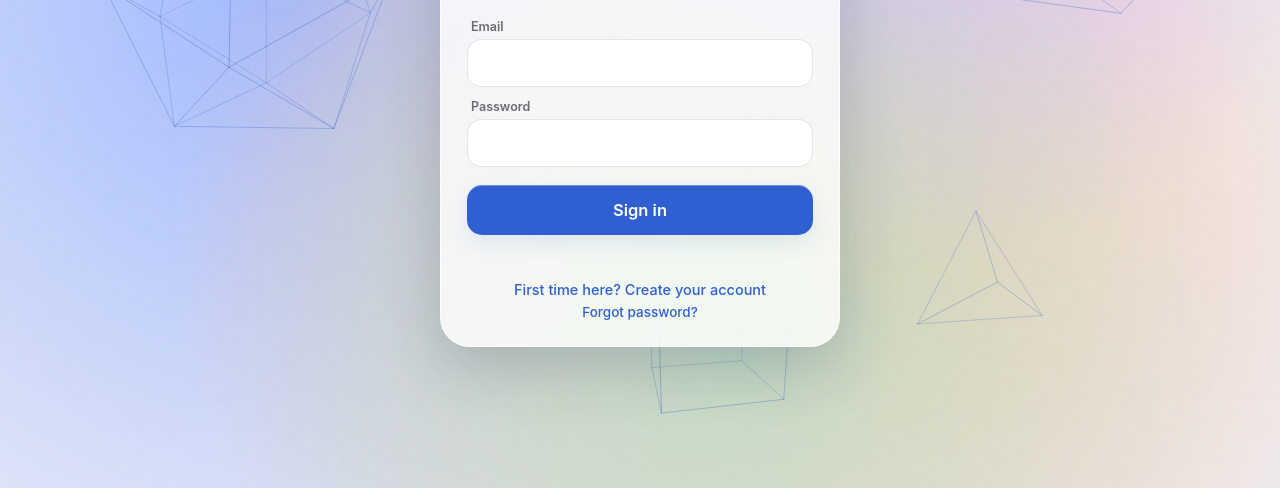
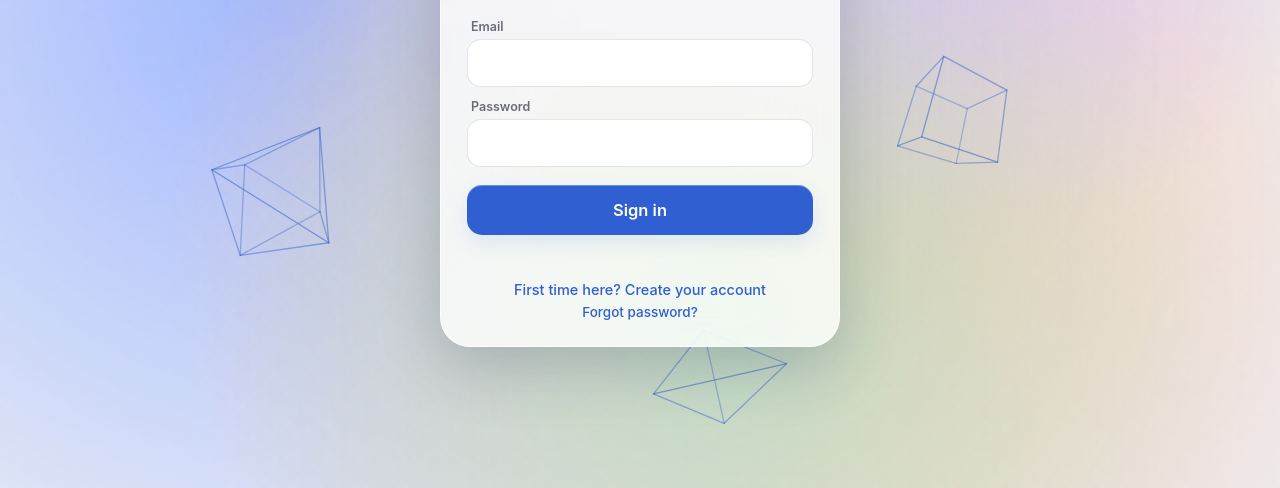
Before and after one commit to petercunningham69/petes-notes, a plain HTML site: page index.html in a window 1280 px wide. Shown: the part 312-800 px from the top of the page. Drawn offline with Linux system fonts and the light colour scheme.

Commit message:
Wireframe shapes appear at random places, fade in and out, and are a little bolder
Co-Authored-By: Claude Opus 5.5 <noreply@anthropic.com>
Claude-Session: https://claude.ai/code/session_01EkPWWeW2AGSE4Sg7Mbbu7k

```diff
--- a/app.js
+++ b/app.js
@@ -346,14 +346,32 @@ ambient = (() => {
   const OCTA = solid(perms(1, 0, 0).flatMap(v => pm(v)));
   const CUBE = solid(pm([1, 1, 1]));
   const TETRA = solid([[1, 1, 1], [1, -1, -1], [-1, 1, -1], [-1, -1, 1]]);
-  // where each shape floats (fractions of the window), how far it wanders, its size and spin (radians a second)
-  const FLOAT = [
-    { s: ICOSA, cx: .14, cy: .3, ax: .06, ay: .1, T: 70, size: .17, rx: .05, ry: .08, rz: .02, p: 0 },
-    { s: CUBE, cx: .5, cy: .78, ax: .08, ay: .06, T: 84, size: .12, rx: .07, ry: .04, rz: .05, p: 1.3 },
-    { s: DODECA, cx: .84, cy: .26, ax: .05, ay: .09, T: 96, size: .19, rx: .03, ry: .06, rz: .03, p: 2.4 },
-    { s: OCTA, cx: .38, cy: .2, ax: .07, ay: .05, T: 77, size: .09, rx: .09, ry: .05, rz: .04, p: 3.6 },
-    { s: TETRA, cx: .78, cy: .8, ax: .06, ay: .07, T: 66, size: .1, rx: .06, ry: .09, rz: .03, p: 4.7 }
-  ];
+  // Each shape appears at a random spot, drifts and turns for a minute or so, fades out,
+  // then a new random shape fades in somewhere else, so the background never repeats
+  const SOLIDS = [ICOSA, DODECA, OCTA, CUBE, TETRA];
+  const rnd = (a, b) => a + Math.random() * (b - a);
+  const slots = Array.from({ length: 5 }, () => ({}));
+  const FADE = 7;
+  function spawn(slot, t, initial) {
+    const others = slots.filter(o => o !== slot && o.s);
+    const free = SOLIDS.filter(sd => !others.some(o => o.s === sd));
+    slot.s = (free.length ? free : SOLIDS)[Math.floor(Math.random() * (free.length || SOLIDS.length))];
+    let best = null, bestD = -1;
+    for (let k = 0; k < 40; k++) {
+      const cx = rnd(.06, .94), cy = rnd(.08, .92);
+      const d = others.length ? Math.min(...others.map(o => Math.hypot((o.cx + o.vx * (t - o.born) - cx) * 1.6, o.cy + o.vy * (t - o.born) - cy))) : 1;
+      if (d > bestD) { best = [cx, cy]; bestD = d; }
+      if (d > .38) break;
+    }
+    [slot.cx, slot.cy] = best;
+    const dir = rnd(0, 2 * Math.PI), speed = rnd(.0008, .0018);
+    slot.vx = Math.cos(dir) * speed; slot.vy = Math.sin(dir) * speed;
+    slot.size = rnd(.07, .17);
+    slot.rx = rnd(.03, .1) * (Math.random() < .5 ? -1 : 1); slot.ry = rnd(.03, .1) * (Math.random() < .5 ? -1 : 1); slot.rz = rnd(.01, .05);
+    slot.p = rnd(0, 2 * Math.PI);
+    slot.life = rnd(50, 85);
+    slot.born = initial ? t - rnd(FADE, slot.life * .7) : t;
+  }
   let dpr = 1;
   function sizeShapes() {
     dpr = Math.min(1.5, window.devicePixelRatio || 1);
@@ -365,11 +383,16 @@ ambient = (() => {
     sx.clearRect(0, 0, W, H);
     if (!movingOn()) return;
     const t = (now - t0) / 1000, base = Math.min(W, H), [r, g, b] = wire;
-    sx.lineWidth = 1 * dpr; sx.lineCap = 'round';
-    for (const f of FLOAT) {
-      const ph = 2 * Math.PI * t / f.T + f.p;
-      const ox = (f.cx + f.ax * Math.sin(ph)) * W, oy = (f.cy + f.ay * Math.sin(ph * .7 + 1.1)) * H;
-      const R = f.size * base * (1 + .06 * Math.sin(ph * 1.3));
+    sx.lineWidth = 1.3 * dpr; sx.lineCap = 'round';
+    for (const f of slots) {
+      if (!f.s) spawn(f, t, true);
+      let age = t - f.born;
+      if (age > f.life || age < 0) { spawn(f, t, false); age = 0; }
+      const fade = Math.max(0, Math.min(1, age / FADE, (f.life - age) / FADE));
+      const ease = fade * fade * (3 - 2 * fade);
+      const ph = f.p + age * .09;
+      const ox = (f.cx + f.vx * age + .012 * Math.sin(ph)) * W, oy = (f.cy + f.vy * age + .012 * Math.sin(ph * .8 + 1.1)) * H;
+      const R = f.size * base * (.92 + .08 * ease);
       const a1 = t * f.rx + f.p, a2 = t * f.ry + f.p * .5, a3 = t * f.rz;
       const c1 = Math.cos(a1), s1 = Math.sin(a1), c2 = Math.cos(a2), s2 = Math.sin(a2), c3 = Math.cos(a3), s3 = Math.sin(a3);
       const P = f.s.vs.map(([x, y, z]) => {
@@ -381,7 +404,7 @@ ambient = (() => {
       });
       for (const [i, j] of f.s.edges) {
         const depth = (P[i][2] + P[j][2]) / 2;                     // -1 near … +1 far
-        sx.strokeStyle = `rgba(${r},${g},${b},${(wireA * (.95 - .55 * (depth + 1) / 2)).toFixed(3)})`;
+        sx.strokeStyle = `rgba(${r},${g},${b},${(wireA * ease * (1 - .5 * (depth + 1) / 2)).toFixed(3)})`;
         sx.beginPath(); sx.moveTo(P[i][0], P[i][1]); sx.lineTo(P[j][0], P[j][1]); sx.stroke();
       }
     }
--- a/index.html
+++ b/index.html
@@ -13,7 +13,7 @@
 <link rel="manifest" href="manifest.webmanifest">
 <link rel="apple-touch-icon" href="icons/apple-touch-icon.png">
 <link rel="icon" href="icons/icon-192.png">
-<link rel="stylesheet" href="styles.css?v=16">
+<link rel="stylesheet" href="styles.css?v=17">
 </head>
 <body>
 <div class="ambient" aria-hidden="true"><canvas id="ambientCanvas"></canvas><canvas id="shapesCanvas"></canvas></div>
@@ -28,6 +28,6 @@
 <script src="vendor/supabase.js"></script>
 <script src="vendor/purify.min.js"></script>
 <script src="vendor/jszip.min.js"></script>
-<script src="app.js?v=17"></script>
+<script src="app.js?v=18"></script>
 </body>
 </html>
--- a/styles.css
+++ b/styles.css
@@ -453,7 +453,7 @@ ol.setp li{margin-bottom:6px}
 .body .transcript.pending p::after{content:"";display:inline-block;width:6px;height:6px;margin-left:8px;border-radius:50%;background:var(--accent);vertical-align:middle;animation:pulse 1.2s ease-in-out infinite}
 
 /* wireframe shapes over the drifting light (only drawn while Moving background is on) */
-:root{--wire:#3d63c9;--wire-alpha:.42}
-@media (prefers-color-scheme:dark){:root:not([data-theme="light"]){--wire:#a9bcff;--wire-alpha:.36}}
-:root[data-theme="dark"]{--wire:#a9bcff;--wire-alpha:.36}
+:root{--wire:#3d63c9;--wire-alpha:.62}
+@media (prefers-color-scheme:dark){:root:not([data-theme="light"]){--wire:#b4c5ff;--wire-alpha:.55}}
+:root[data-theme="dark"]{--wire:#b4c5ff;--wire-alpha:.55}
 #shapesCanvas{position:absolute;inset:0;width:100%;height:100%;display:block}
--- a/sw.js
+++ b/sw.js
@@ -1,6 +1,6 @@
 /* Pete's Notes service worker: keeps the app itself available offline. Notes live in IndexedDB and Supabase. */
-const VERSION = 'petes-notes-v18';
-const SHELL = ['./', 'index.html', 'styles.css?v=16', 'app.js?v=17', 'manifest.webmanifest', 'vendor/supabase.js', 'vendor/purify.min.js', 'vendor/jszip.min.js', 'icons/icon-192.png', 'icons/icon-512.png', 'icons/apple-touch-icon.png'];
+const VERSION = 'petes-notes-v19';
+const SHELL = ['./', 'index.html', 'styles.css?v=17', 'app.js?v=18', 'manifest.webmanifest', 'vendor/supabase.js', 'vendor/purify.min.js', 'vendor/jszip.min.js', 'icons/icon-192.png', 'icons/icon-512.png', 'icons/apple-touch-icon.png'];
 self.addEventListener('install', e => { e.waitUntil(caches.open(VERSION).then(c => c.addAll(SHELL)).then(() => self.skipWaiting())); });
 self.addEventListener('activate', e => { e.waitUntil(caches.keys().then(ks => Promise.all(ks.filter(k => k.startsWith('petes-notes-') && k !== VERSION).map(k => caches.delete(k)))).then(() => self.clients.claim())); });
 self.addEventListener('fetch', e => {
```
